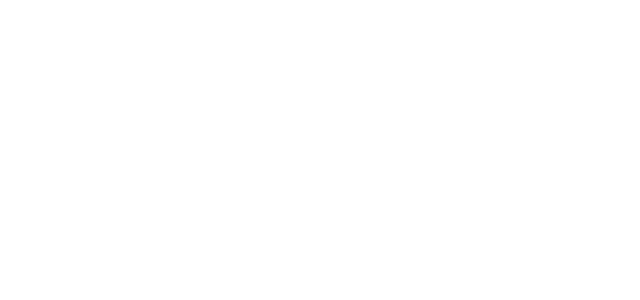
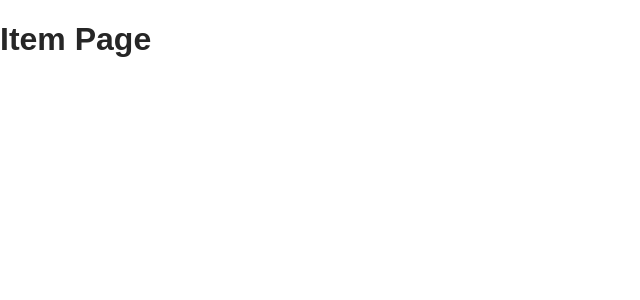
Before and after one commit to MeatBoyed/DropIT, a React (Create React App) app in the folder client/: page /1/1 in a window 1280 px wide. Shown: the top 300 px of the page, without its empty margins (0-640 px from the left). Built offline with nearby package versions, Linux system fonts and the light colour scheme.

Commit message:
feat: Inital commit of Branch

```diff
--- a/client/src/App.tsx
+++ b/client/src/App.tsx
@@ -6,6 +6,7 @@ import "./styles/main.scss"
 import { HomePageIndex } from "./components/HomePage/HomePageIndex"
 import { FavouritesPageIndex } from './components/FavouritesPage/FavouritesPageIndex'
 import { ShoppingCartPageIndex } from './components/ShoppingCartPage/ShoppingCartPageIndex'
+import { ItemPageIndex } from './components/ItemPage/ItemPageIndex'
 
 function App() {
   return (
@@ -14,6 +15,7 @@ function App() {
           <Route exact path="/" component={HomePageIndex} />
           <Route exact path="/favourites" component={FavouritesPageIndex} />
           <Route exact path="/shoppingcart" component={ShoppingCartPageIndex} />
+          <Route exact path="/:storename/:itemid" component={ItemPageIndex} />
         </Switch>
     </BrowserRouter>
   );
--- /dev/null
+++ b/client/src/components/ItemPage/ItemPageIndex.tsx
@@ -0,0 +1,11 @@
+import React from 'react'
+
+interface Props {
+
+}
+
+export const ItemPageIndex: React.FC<Props> = () => {
+    return (
+        <h1>Item Page</h1>
+    );
+}
```
